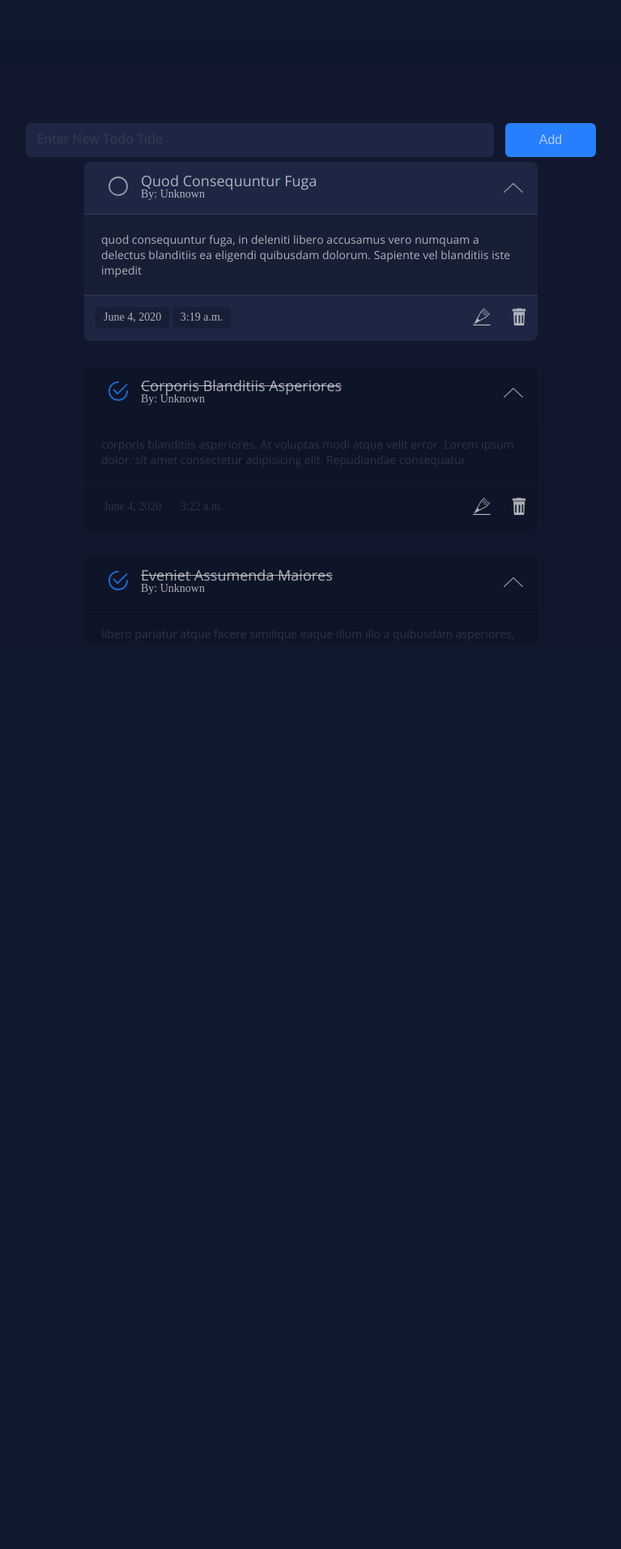
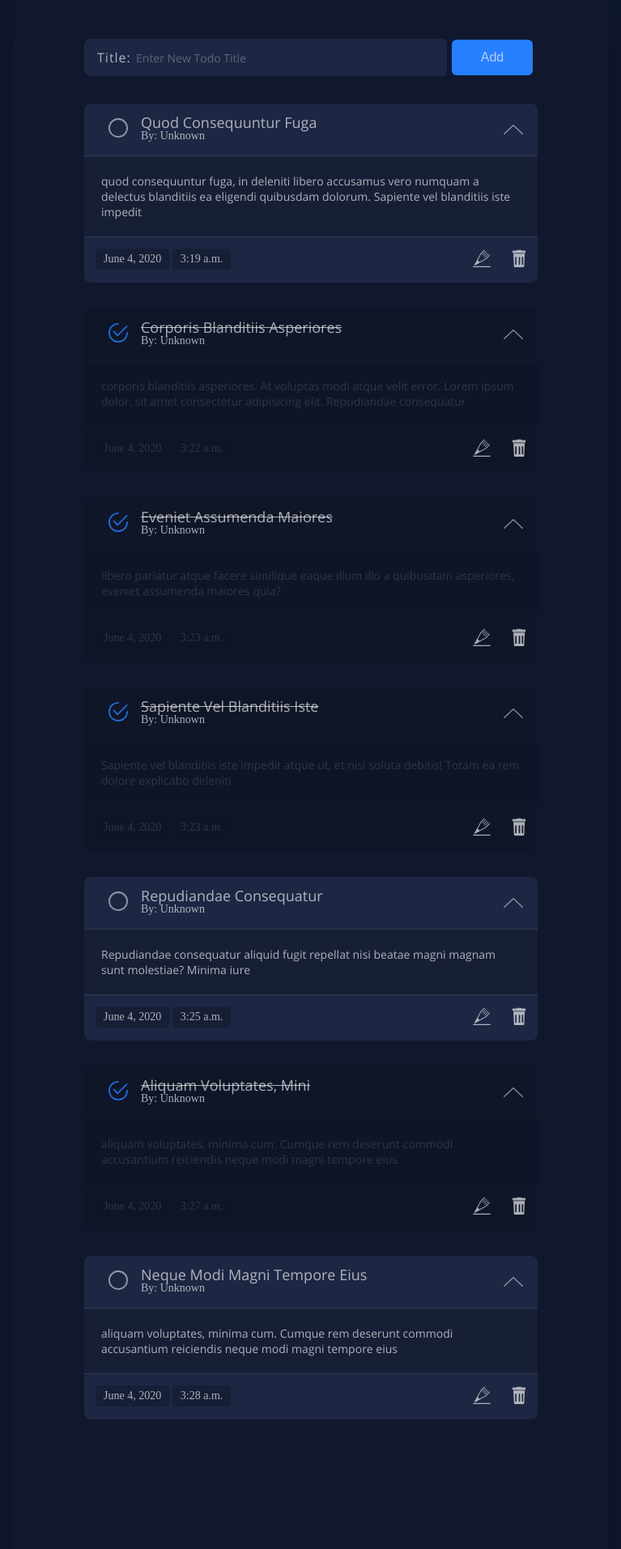
Before and after one commit to simanga-dev/space-todos, a Django app: page /todos in a window 1280 px wide. Shown: the whole page at 81% size, without its empty margins (256-1023 px from the left). Before the commit the page ends 791 px from the top, so only its background shows below. Run offline with Django 3.2, Linux system fonts and the light colour scheme; data comes from the database, SQL or seed files in the repository; both versions use the stored data as it was after the commit; some web fonts are replaced.

Commit message:
todos layout complete

```diff
--- a/source/static/css/todos.css
+++ b/source/static/css/todos.css
@@ -4,21 +4,22 @@
 }
 .container {
   width: 100%;
-  max-width: 62.5rem;
-  margin: 0;
+  max-width: 45.875rem;
+  margin: 0 auto;
   background-color: rgba(17, 24, 45, 1);
   box-shadow: 0 30px 58px rgba(0, 0, 0, 0.25);
-  padding: 3em 0.5em;
+  padding: 2em 0;
   z-index: -1;
-  position: fixed;
+  /* position: fixed; */
   top: 5rem;
   left: 50%;
-  height: calc(100vh - 5rem);
-  transform: translate3d(-50%, 0, 0);
+  /* height: calc(100vh - 5rem); */
+  /* transform: translate3d(-50%, 0, 0); */
+  /* transform: translate3d(-50%, 0, 0); */
 }
 @media only screen and (min-width: 26rem) {
   .container {
-    padding: 4rem 2rem;
+    padding: 3rem 2rem;
     width: 95%;
   }
 }
@@ -38,49 +39,68 @@
 }
 
 .form-container {
-  position: relative;
+  position: absolute;
   display: grid;
-  grid-gap: 0.875rem;
+  /* grid-gap: 0.875rem; */
+  background-color: var(--bg-color);
   grid-template-columns: 1fr 7rem;
-  width: 100%;
-  padding: 8px;
-  max-width: 45rem;
-  margin: 0 auto;
+  width: calc(100% - 1em);
+  padding-top: 2px;
+  /* opacity: 0.6; */
+  max-width: 35rem;
+  /* margin: 0 0.5em; */
   border-radius: 8px;
-  height: 3.5rem;
+  right: 50%;
+  height: 2.875rem;
   overflow: hidden;
+  transform: translate3d(50%, 0, 0);
   transition: all 0.3s ease;
   z-index: 10;
 }
 .form-control {
-  position: relative;
+  /* position: relative; */
 }
 .form-control.input-title {
-  grid-column: 1 / 2;
+  grid-column: 1 / -1;
+  position: relative;
 }
 .form-control.input-descrip {
   grid-column: 1 / -1;
+  grid-row: 2 / 3;
 }
 .form-control.input-title label,
 .form-control.input-descrip label {
-  position: absolute;
   /* font-size: 0.875rem; */
-  display: none;
-  left: 1em;
+  /* display: none; */
+  /* left: 1em; */
 }
 .form-control.input-title label {
+  position: absolute;
   top: 50%;
+  left: 1rem;
   transform: translate3d(0, -50%, 0);
+  font-size: 1rem;
+  letter-spacing: 1px;
 }
 .form-control.input-descrip label {
-  top: 1em;
+  padding-left: 1rem;
+  display: block;
+  background-color: rgba(0, 0, 0, 0.1);
+}
+.form-control.input-title input {
+  border-right: none;
+  font-size: 1rem;
+  padding: 0.75em 0.75em 0.75em 4em;
+}
+.form-control.input-descrip textarea {
+  font-size: 0.875rem;
+  padding: 1em;
 }
 .form-control.input-title input,
 .form-control.input-descrip textarea {
   color: var(--white);
+  font-family: OpenSans;
   border-radius: 6px;
-  /* font-size: 0.875rem; */
-  padding: 1em;
   background-color: var(--fg-color);
   display: block;
   border: none;
@@ -90,7 +110,8 @@
 .form-control.input-descrip textarea::placeholder {
   text-transform: capitalize;
   /* letter-spacing: 1px; */
-  font-size: 1rem;
+  color: white;
+  font-size: 0.875rem;
   font-family: OpenSans;
   opacity: 0.28;
 }
@@ -118,25 +139,25 @@
 }
 
 .form-container button {
-  grid-column: 2 / -1;
-  grid-row: 1 / 2;
+  display: block;
+  grid-column: 1 / -1;
+  grid-row: 3 / 4;
   border-radius: 6px;
   background-color: var(--accent-1);
   color: var(--white);
   cursor: pointer;
   border: none;
+  margin-top: 1em;
+  padding: 0.5em;
   font-size: 1rem;
 }
 
 .todos-list {
-  /* position: fixed; */
-  top: 10rem;
   height: 100%;
   right: 0;
   left: 0;
   overflow: auto;
-  padding-bottom: 10rem;
-  padding: 0 0.5em;
+  padding: 5rem 0.5em;
 }
 .todos-list .card {
   background-color: var(--fg-color);
@@ -214,16 +235,6 @@
   transform: rotate(180deg);
   fill: var(--accent-1);
 }
-/* @keyframes card-body-ani {
-  from {
-    transform: scale3d(1, 1, 1);
-    height: auto;
-  }
-  to {
-    transform: scale3d(1, 0, 1);
-    height: 0;
-  }
-} */
 
 .card .card-body {
   background-color: rgba(0, 0, 0, 0.2);
@@ -274,8 +285,23 @@
 }
 
 @media only screen and (min-width: 26rem) {
+  .form-container {
+    padding: 0;
+    width: 100%;
+  }
+  .form-control.input-title {
+    grid-column: 1 / 2;
+  }
   .card-header .todo-title {
     font-size: 1.125rem;
+  }
+  .form-container button {
+    padding: auto;
+    margin: auto;
+    grid-column: 2 / -1;
+    grid-row: 1 / 2;
+    width: 90%;
+    height: 96%;
   }
   .todos-list .card {
     grid-column-gap: 1em;
--- a/source/static/js/todos.js
+++ b/source/static/js/todos.js
@@ -11,15 +11,15 @@ arrowBtn.addEventListener("click", (e) => {
   arrowBtn.classList.toggle("collapse");
 });
 
-titleInput.addEventListener("focus", (e) => {
-  form.classList.add("isForm-active");
-  overlay.classList.add("active");
-});
-overlay.addEventListener("click", (e) => {
-  form.classList.remove("isForm-active");
-  overlay.classList.remove("active");
-});
+// titleInput.addEventListener("focus", (e) => {
+//   form.classList.add("isForm-active");
+//   overlay.classList.add("active");
+// });
+// overlay.addEventListener("click", (e) => {
+//   form.classList.remove("isForm-active");
+//   overlay.classList.remove("active");
+// });
 
-document.addEventListener("click", (e) => {
-  // console.log(e.target);
-});
+// document.addEventListener("click", (e) => {
+//   // console.log(e.target);
+// });
--- a/source/templates/todos/todos.html
+++ b/source/templates/todos/todos.html
@@ -8,12 +8,11 @@
 <main class="container">
 <div class="page-overlay"></div>
     <!-- Todo form -->
-  <div class="todo-form">
     <form id="todo-form" class="form-container " method="POST" action="{% url 'todos' %}">
       {% csrf_token%}
       <div class="form-control input-title">
         <label for="title">Title:</label>
-        <input required name="title" type="text" id="title" placeholder="Enter new Todo Title" />
+      <input autocomplete=false required name="title" type="text" id="title" placeholder="Enter new Todo Title" />
       </div>
       <div class="form-control input-descrip">
         <label for="descrip">Description:</label>
@@ -22,14 +21,12 @@
           name="description"
           placeholder="Description"
           cols="30"
-          rows="10"
+          rows="5"
           required
         ></textarea>
       </div>
       <button type="submit">Add</button>
     </form>
-  </div>
-
 
   <!-- A list of all the todos  -->
   <div class="todos-list">
```
Also changed, not shown: source/db.sqlite3.
